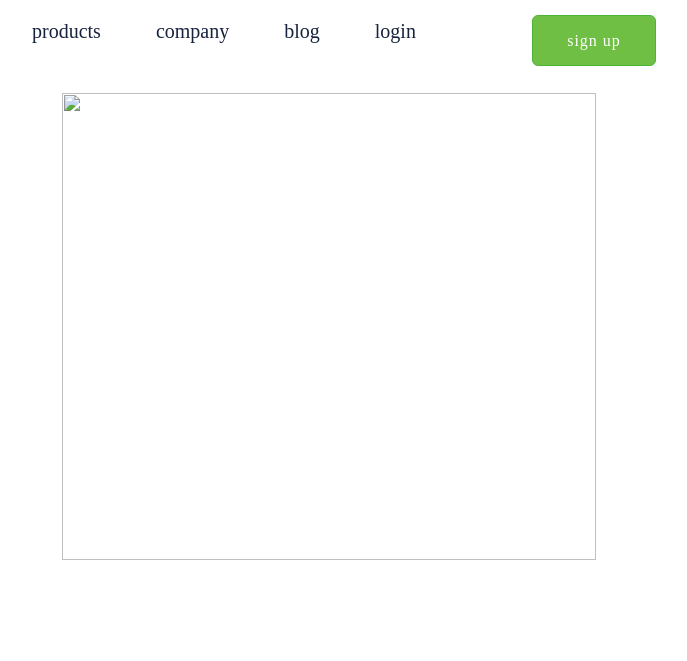
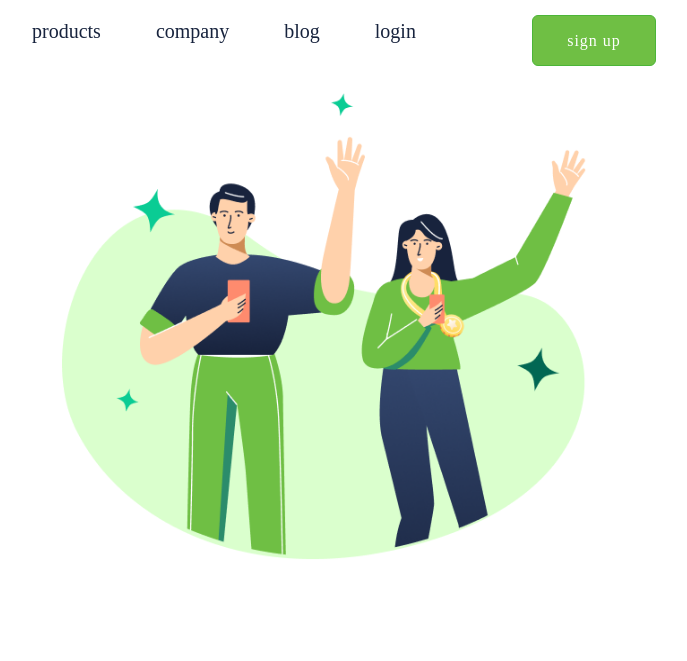
Before and after one commit to felipe5000/wide-coverage, a plain HTML site: page index.html in a window 1280 px wide. Shown: the top 661 px of the page, without its empty margins (18-705 px from the left). Drawn offline with Linux system fonts and the light colour scheme.

Commit message:
Update index.html

```diff
--- a/index.html
+++ b/index.html
@@ -22,7 +22,7 @@
     </header>
     <button class="button sign-up" >sign up</button>
     <main>
-        <img src="(Positive) Congratulation You get 40 point for your ride.png" alt="">
+        <img src="Photos/(Positive) Congratulation You get 40 point for your ride.png" alt="">
         <section>
             <h1>wide coverage location </h1>
       <p>Shared rides, There’s lots to do in your city, and we’ve got the rides to help you enjoy it all. And they’re all available right from your app.</p>
```
